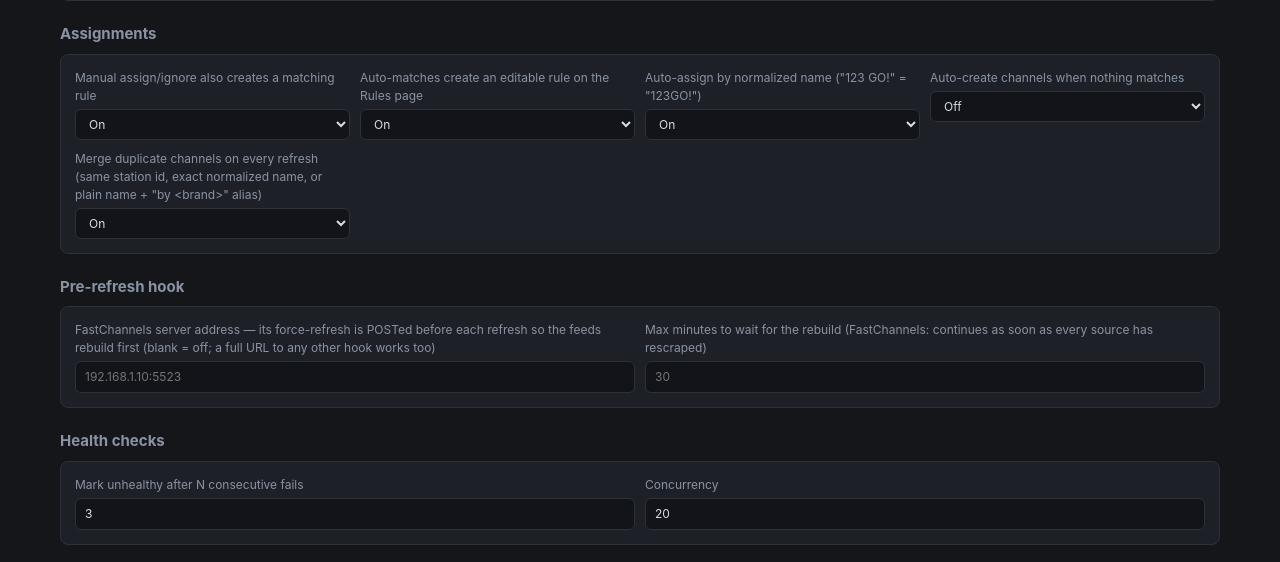
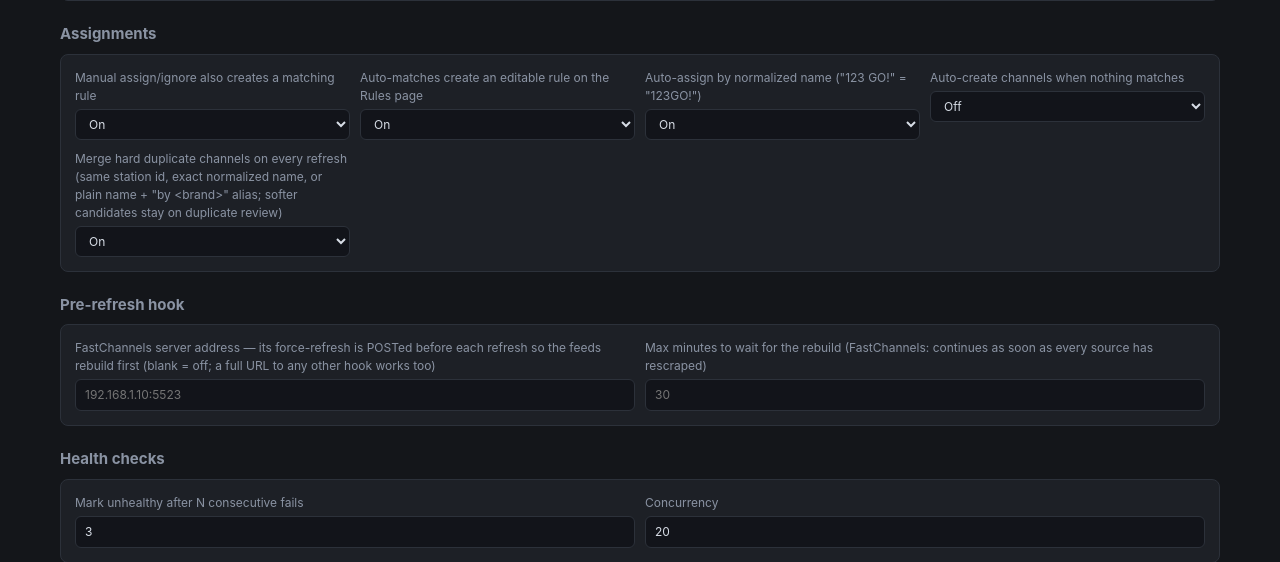
Before and after one commit to Eagle383/channelforge, a FastAPI app: page /settings in a window 1280 px wide. Shown: the part 386-948 px from the top of the page. Run offline with FastAPI, Linux system fonts and the light colour scheme; data comes from the database, SQL or seed files in the repository; data that the repository does not hold is empty.

Commit message:
Clarify hard duplicate merge job

```diff
--- a/channelforge/rules.py
+++ b/channelforge/rules.py
@@ -218,7 +218,14 @@ def merge_duplicates(log=lambda s: None):
         # keep the plain name over a 'by <brand>' rename, active over inactive, oldest on ties
         group.sort(key=lambda c: (is_by_brand_alias(c["name"]), not c["active"], c["id"]))
         merged += _merge_group(group[0], group[1:], log)
-    log(f"dedupe: merged {merged} duplicate channels" if merged else "dedupe: no duplicates found")
+    if merged:
+        log(f"dedupe: merged {merged} hard duplicate channels")
+    else:
+        review_n = len(find_possible_duplicates())
+        msg = "dedupe: no hard-merge duplicates found"
+        if review_n:
+            msg += f"; {review_n} possible duplicate groups need manual review at /dupes"
+        log(msg)
     return merged
 
 
--- a/channelforge/templates/channels.html
+++ b/channelforge/templates/channels.html
@@ -21,10 +21,10 @@
     </select>
     <button class="quiet">Filter</button>
   </form>
-  <form class="inline" method="post" action="/jobs/run" title="Merge channels that share a guide station id or are 'by <brand>' renames of each other">
-    <input type="hidden" name="job_type" value="dedupe"><button class="quiet" {{ 'disabled' if running }}>Merge duplicates</button>
+  <form class="inline" method="post" action="/jobs/run" title="Merge only hard-evidence duplicates: shared guide station id, exact normalized name, or plain-name/'by brand' pair">
+    <input type="hidden" name="job_type" value="dedupe"><button class="quiet" {{ 'disabled' if running }}>Merge hard dupes</button>
   </form>
-  <a class="btn quiet" href="/dupes" title="Channels whose names look related but need a human verdict to merge">Review possible dupes</a>
+  <a class="btn quiet" href="/dupes" title="Review softer duplicate candidates that are not auto-merged">Review possible dupes</a>
   <a class="btn quiet" href="/export/channels.csv">Export CSV</a>
   <form class="inline" method="post" action="/import/channels" enctype="multipart/form-data">
     <input type="file" name="file" accept=".csv" required><button class="quiet">Import CSV</button>
--- a/channelforge/templates/jobs.html
+++ b/channelforge/templates/jobs.html
@@ -2,8 +2,8 @@
 {% block content %}
 <h1>Jobs</h1>
 <div class="bar">
-  {% for t in ['refresh', 'quick_refresh', 'apply_rules', 'dedupe', 'health', 'reset_passes', 'refresh_dvr_m3u'] %}
-  <form class="inline" method="post" action="/jobs/run"><input type="hidden" name="job_type" value="{{ t }}"><button class="quiet" {{ 'disabled' if running }}>{{ t }}</button></form>
+  {% for t, label in [('refresh', 'refresh'), ('quick_refresh', 'quick refresh'), ('apply_rules', 'apply rules'), ('dedupe', 'merge hard dupes'), ('health', 'health'), ('reset_passes', 'reset passes'), ('refresh_dvr_m3u', 'refresh dvr m3u')] %}
+  <form class="inline" method="post" action="/jobs/run"><input type="hidden" name="job_type" value="{{ t }}"><button class="quiet" {{ 'disabled' if running }}>{{ label }}</button></form>
   {% endfor %}
 </div>
 <table>
--- a/channelforge/templates/settings.html
+++ b/channelforge/templates/settings.html
@@ -45,7 +45,7 @@
         <option value="1" {{ 'selected' if s['auto_create_channels'] == '1' }}>On</option>
       </select>
     </label>
-    <label>Merge duplicate channels on every refresh (same station id, exact normalized name, or plain name + "by &lt;brand&gt;" alias)
+    <label>Merge hard duplicate channels on every refresh (same station id, exact normalized name, or plain name + "by &lt;brand&gt;" alias; softer candidates stay on duplicate review)
       <select name="auto_merge_duplicates">
         <option value="1" {{ 'selected' if s['auto_merge_duplicates'] != '0' }}>On</option>
         <option value="0" {{ 'selected' if s['auto_merge_duplicates'] == '0' }}>Off</option>
```
Also changed, not shown: CLAUDE.md (+1 -1 lines), tests/test_dedupe_priority.py (+12 -0 lines).
